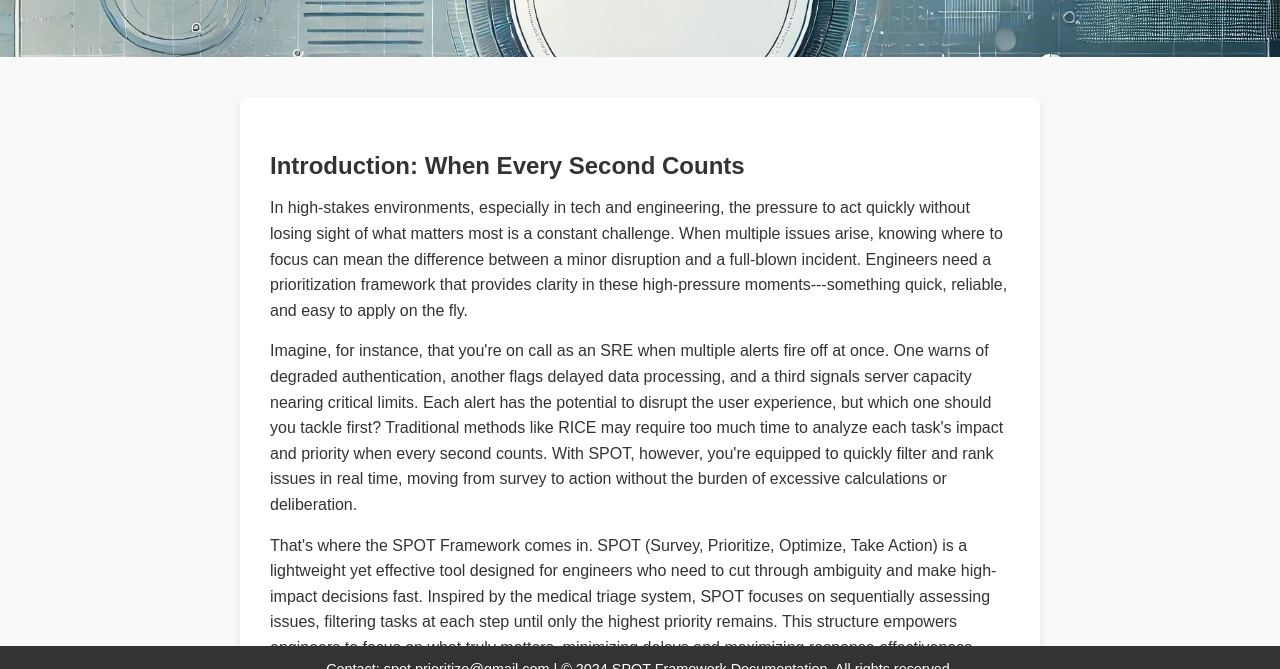
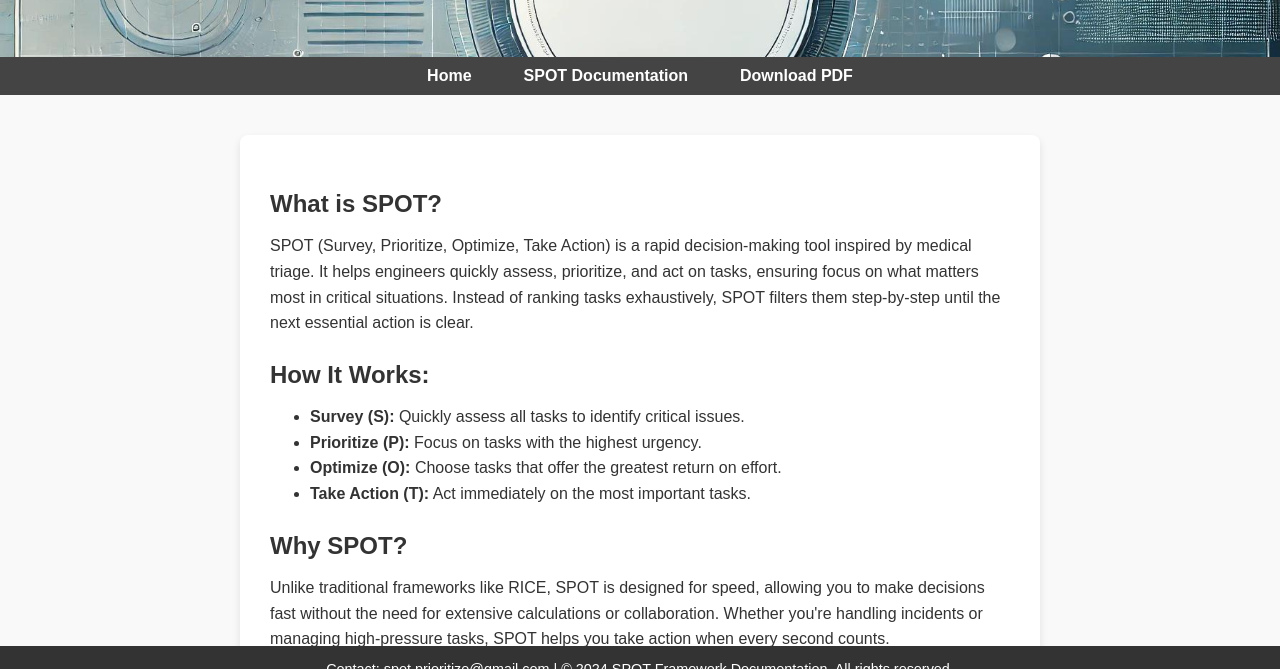
Before and after one commit to spot-priority/spot-priority.github.io, a plain HTML site: page docs/index.html in a window 1280 px wide. Shown: the part 108-777 px from the top of the page. Drawn offline with Linux system fonts and the light colour scheme.

Commit message:
get it how i like it

```diff
--- a/docs/index.html
+++ b/docs/index.html
@@ -15,6 +15,15 @@
             <div class="banner">
                 <h1>SPOT Framework Documentation</h1>
             </div>
+
+        <!-- Navigation Bar -->
+        <nav class="navbar">
+            <ul>
+                <li><a href="#" data-page="home">Home</a></li>
+                <li><a href="#" data-page="spot_documentation">SPOT Documentation</a></li>
+                <li><a href="pdf/SPOT_Framework_Documentation.pdf" download>Download PDF</a></li>
+            </ul>
+        </nav>
         </header>
 
         <!-- Main Content Area -->
@@ -25,8 +34,7 @@
 
         <!-- Footer Section -->
         <footer>
-            <p>Contact: spot.prioritize@gmail.com | © 2024 SPOT Framework
-                Documentation. All rights reserved.</p>
+            <p>Contact: spot.prioritize@gmail.com | © 2024 SPOT Framework Documentation. All rights reserved.</p>
         </footer>
 
         <!-- Link to external JavaScript -->
--- /dev/null
+++ b/docs/pages/home.html
@@ -0,0 +1,32 @@
+<body>
+    <section class="section">
+        <h2>What is SPOT?</h2>
+        <p>SPOT (Survey, Prioritize, Optimize, Take Action) is a rapid decision-making tool inspired by medical triage.
+            It helps engineers quickly assess, prioritize, and act on tasks, ensuring focus on what matters most in
+            critical situations. Instead of ranking tasks exhaustively, SPOT filters them step-by-step until the next
+            essential action is clear.</p>
+    </section>
+
+    <section class="section">
+        <h2>How It Works:</h2>
+        <ul>
+            <li><strong>Survey (S):</strong> Quickly assess all tasks to identify critical issues.</li>
+            <li><strong>Prioritize (P):</strong> Focus on tasks with the highest urgency.</li>
+            <li><strong>Optimize (O):</strong> Choose tasks that offer the greatest return on effort.</li>
+            <li><strong>Take Action (T):</strong> Act immediately on the most important tasks.</li>
+        </ul>
+    </section>
+
+    <section class="section">
+        <h2>Why SPOT?</h2>
+        <p>Unlike traditional frameworks like RICE, SPOT is designed for speed, allowing you to make decisions fast
+            without the need for extensive calculations or collaboration. Whether you're handling incidents or managing
+            high-pressure tasks, SPOT helps you take action when every second counts.</p>
+    </section>
+
+    <section class="section">
+        <h2>Get Started:</h2>
+        <p>Explore the full documentation to learn how to apply SPOT in real-world scenarios or download the PDF for
+            offline access.</p>
+    </section>
+</body>
--- a/docs/scripts.js
+++ b/docs/scripts.js
@@ -1,9 +1,34 @@
-// Load the content from content.html into the #content section
-document.addEventListener("DOMContentLoaded", function () {
-    fetch("content.html")
-        .then(response => response.text())
-        .then(data => {
-            document.getElementById("content").innerHTML = data;
-        })
-        .catch(error => console.error("Error loading content:", error));
+document.addEventListener("DOMContentLoaded", () => {
+    const content = document.getElementById("content");
+    const navbarLinks = document.querySelectorAll(".navbar a[data-page]");
+
+    // Load the default page (home)
+    loadPage("pages/home.html");
+
+    // Attach click event listeners to navigation links
+    navbarLinks.forEach(link => {
+        link.addEventListener("click", event => {
+            event.preventDefault(); // Prevent default anchor behavior
+            const page = link.getAttribute("data-page");
+            loadPage(`pages/${page}.html`);
+        });
+    });
+
+    // Function to load the requested page into the content section
+    function loadPage(pageUrl) {
+        fetch(pageUrl)
+            .then(response => {
+                if (!response.ok) {
+                    throw new Error(`Could not load ${pageUrl}`);
+                }
+                return response.text();
+            })
+            .then(html => {
+                content.innerHTML = html;
+            })
+            .catch(error => {
+                console.error("Error loading page:", error);
+                content.innerHTML = `<p>Error loading content. Please try again later.</p>`;
+            });
+    }
 });
--- a/docs/styles.css
+++ b/docs/styles.css
@@ -18,6 +18,7 @@ header {
     top: 0;
     left: 0;
     width: 100%;
+    min-height: 8vh;
 }
 
 /* Banner styling */
@@ -35,11 +36,42 @@ header {
     text-shadow: 2px 2px 4px rgba(0, 0, 0, 0.7);
 }
 
+/* Navigation bar styling */
+.navbar {
+    position: sticky;
+    background-color: #444;
+    padding: 10px 0;
+    text-align: center;
+    min-height: 2vh;
+}
+
+.navbar ul {
+    list-style-type: none;
+    display: flex;
+    justify-content: center;
+    gap: 20px;
+}
+
+.navbar ul li a {
+    color: white;
+    text-decoration: none;
+    font-weight: bold;
+    padding: 8px 16px;
+    border-radius: 4px;
+    transition: background-color 0.3s;
+}
+
+.navbar ul li a:hover {
+    background-color: #555;
+}
+
 /* Main content styling */
 main {
     display: flex;
     justify-content: center;
     padding: 20px;
+    min-height: 86vh;
+    align-items: flex-start;
 }
 
 #content {
@@ -83,6 +115,8 @@ footer {
     position: sticky;
     bottom: 0;
     width: 100%;
+    margin-top: auto;
+    min-height: 4vh;
 }
 
 footer p {
```
Also changed, not shown: docs/pages/spot_documentation.html (renamed from docs/content.html), 2 other files.
